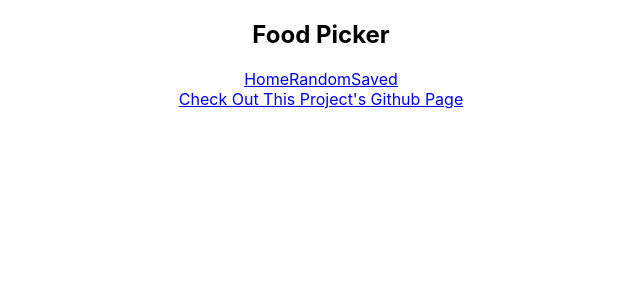
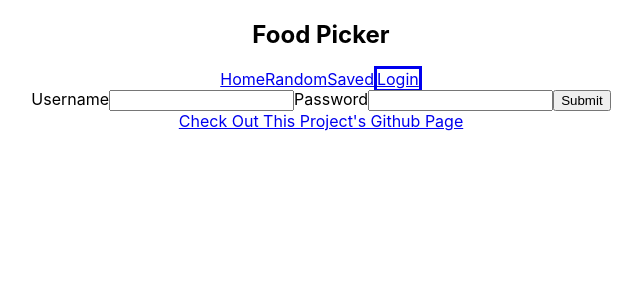
Before and after one commit to NeedsAUsername/food-picker, a React (Create React App) app: page /login in a window 1280 px wide. Shown: the top 300 px of the page, without its empty margins (319-961 px from the left). Built offline with nearby package versions, Linux system fonts and the light colour scheme.

Commit message:
fixes login form typos and creates route for login

```diff
--- a/src/App.js
+++ b/src/App.js
@@ -5,13 +5,15 @@ import {connect} from 'react-redux';
 import SearchContainer from './search/container';
 import RandomizerContainer from './randomizer/container';
 import UserContainer from './user/container';
+import Login from './authentication/login';
 import Navbar from './layout/navbar';
 import Footer from './layout/footer';
 import {emptyRestaurants} from './actions/emptyRestaurants';
 
 const routes = [{path: '/', name: 'Home'},
   {path: '/random', name: 'Random'},
-  {path: '/saved', name: 'Saved'}
+  {path: '/saved', name: 'Saved'},
+  {path: '/login', name: 'Login'}
 ];
 
 class App extends Component {
@@ -23,6 +25,7 @@ class App extends Component {
           <Route exact path='/' component={SearchContainer} />
           <Route exact path='/random' component={RandomizerContainer} />
           <Route exact path='/saved' component={UserContainer} />
+          <Route exact path='/login' component={Login} />
           <Footer />
         </div>
       </Router>
--- a/src/authentication/login.js
+++ b/src/authentication/login.js
@@ -4,9 +4,9 @@ class Login extends React.Component {
   render () {
     return (
       <form>
-        <label htmlFor "username">Username</label>
+        <label htmlFor="username">Username</label>
         <input type="text" id="username"/>
-        <label htmlFor "password">Password></label>
+        <label htmlFor="password">Password</label>
         <input type="password" id="password"/>
         <input type="submit" placeholder="submit"/>
       </form>
```
